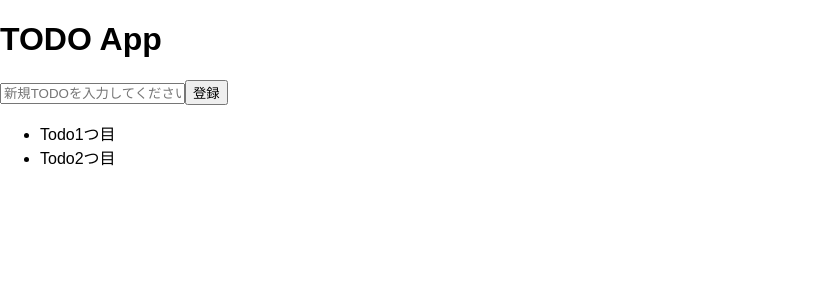
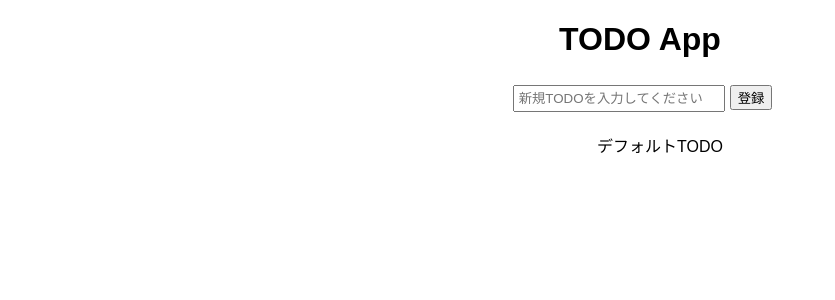
Before and after one commit to niceonionslice/react-sandbox, a React (Create React App) app in the folder my-app/: page / in a window 1280 px wide. Shown: the top 300 px of the page, without its empty margins (0-835 px from the left). Built offline with nearby package versions, Linux system fonts and the light colour scheme.

Commit message:
add: タスクを追加するためのメソッドを定義し、TodoInputに関数として渡す処理を追加。 Appコンポーネントの関数なのでbind(this)を利用して常にコンテキストがAppコンポーネントであることを宣言

```diff
--- a/my-app/src/App.js
+++ b/my-app/src/App.js
@@ -1,19 +1,69 @@
 import React, { Component } from 'react';
 import TodoInput from './TodoInput';
 import TodoList from './TodoList';
+import "./App.css"
 
 class App extends Component {
+
+  constructor(props) {
+    super(props);
+    this.state = {
+      tasks: [
+        { title: 'デフォルトTODO', id:0 },
+      ],
+      uniqueId: 1,
+    };
+
+    // addTodoメソッドで適切にstateを変更するための処理を追加
+    // 今のところを意味がよくわかっていないが、コードを読む限りですが、this.addTodo.bindで自分自身のオブジェクトを渡している。
+    // ↓ stateを変更するために用意したこのaddTodoメソッドはAppコンポーネントではなく別のコンポーネントが呼びます。この時呼び出し側がAppコンポーネントではないので
+    // stateもtodoListもないという状態になってしまいます。bind(this)を呼び出すことで常にAppコンポーネントを参照することを強制することができるようです。
+    this.addTodo = this.addTodo.bind(this);
+  }
+
+  // addTaskメソッドはTodoInputでもTodoListでもなくAppコンポーネントに定義する。
+  // 理由はTaskはTodoアプリに紐づく情報のため。
+  addTodo(title) {
+    // オブジェクト型のこれはthis.stateの情報を保持するオブジェクトでaddTodoが
+    // 呼び出される毎にthis.stateの情報の最新を保持する。
+    const {
+      tasks,
+      uniqueId,
+    } = this.state;
+
+    // tasks.pushを利用して新規のtaskをtasksリストに追加する。
+    // uniqueIdについてはid:になぜそのままのuniqueIdを追加しているのか不明。（サンプルの誤記？）
+    // だとするとユニークなIDにするためにそのままuniqueIdを付与するのではなくインクリメントしたidを渡すが正解。
+    tasks.push({
+      title,
+      // クラス内部のメソッドを利用する場合はインスタンスメソッドであることを明示的に宣言してあげる。つまりthis.をつけて呼ぶ
+      id: this.inclimentId(uniqueId),
+    });
+
+    // 配列のpushメソッドはもともとの変数に値を追加するメソッドなので、実際にはpushした時点でstareの状態は変更しています。
+    // ですが、同じ配列に値を追加しているだけなので配列自体は変化していません。
+    // 変更があったことを通知するためにsetStateを呼び出しています。
+    this.setState({
+      tasks,
+      uniqueId: uniqueId + 1,
+    });
+
+  }
+
+  inclimentId(id) {
+    return id + 1;
+  }
+
   render() {
     const tasks = [
-      { title: 'Todo1つ目', id:0 },
-      { title: 'Todo2つ目', id:1 },
     ];
 
+    // 関数もpropsに渡すことができますので、Add.addTodo関数をTodoInputに渡します。
     return (
-      <div>
+      <div className="App">
         <h1>TODO App</h1>
-        <TodoInput />
-        <TodoList tasks={tasks} />
+        <TodoInput addTodo={this.addTodo}/>
+        <TodoList tasks={this.state.tasks} />
       </div>
     );
   }
```
